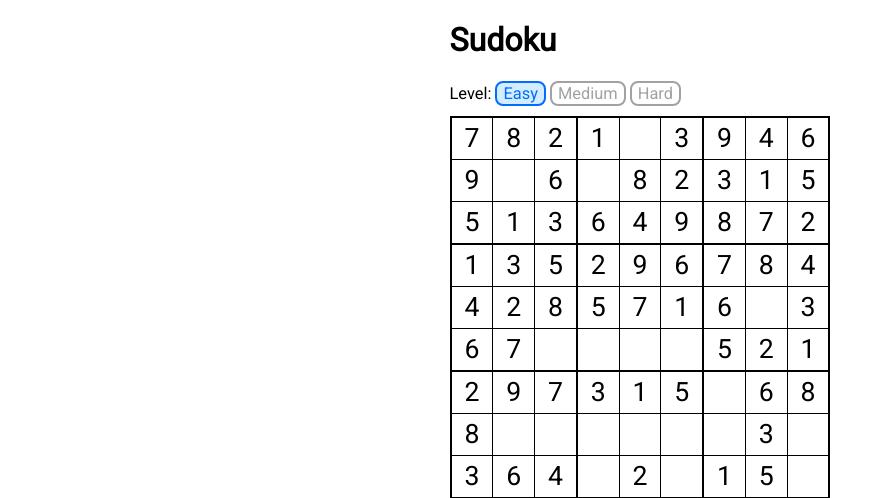
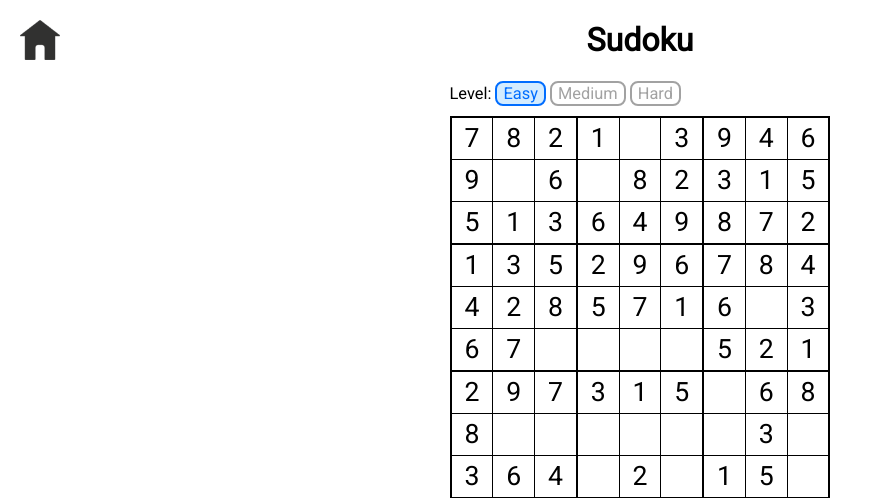
Before and after one commit to soheekim2109/SudokuFlaskApp, a Flask app: page / in a window 1280 px wide. Shown: the top 498 px of the page, without its empty margins (0-873 px from the left). Run offline with Flask 2, Linux system fonts and the light colour scheme.

Commit message:
Add home button

```diff
--- a/static/style.css
+++ b/static/style.css
@@ -21,6 +21,8 @@ body {
     font-family: 'Roboto', serif;
 }
 
+
+
 .align-right {
     text-align: right;
 }
@@ -32,6 +34,28 @@ body {
     -ms-user-select: none;
     user-select: none;
 }
+
+
+
+#home-button {
+    position: absolute;
+    top: 20px;
+    left: 20px;
+}
+
+#home-button > img, #theme-button > img {
+    width: 40px;
+}
+
+
+
+
+
+
+h1 {
+    text-align: center;
+}
+
 
 .sudoku-board-item, .sudoku-inputmode-item, .sudoku-input-item {
     display: flex;
@@ -170,7 +194,7 @@ body {
     padding: 1px 6px;
     border: solid 2px var(--sudoku-light-color);
     border-radius: 8px;
-    transition: all .1s ease-in-out;
+    transition: all .07s ease-in-out;
 }
 .sudoku-level > a {
     color: var(--sudoku-light-color);
@@ -183,9 +207,12 @@ body {
 .sudoku-level-active > a {
     color: var(--sudoku-highlighted-main-color);
 }
+.sudoku-level:hover {
+    transform: scale(1.05);
+}
 .sudoku-level:active {
     background-color: var(--sudoku-highlighted-bg-color);
-    transform: scale(0.9);
+    transform: scale(0.98);
 }
 
 #sourcecode {
--- a/templates/sudoku.html
+++ b/templates/sudoku.html
@@ -12,6 +12,9 @@
     <h1>Sudoku</h1>
 </header>
 <body>
+    <a id="home-button" href="https://soheekim.dev/">
+        <img src="../static/home-light.png" alt="Back to home" title="Back to home">
+    </a>
     <div id="sudoku-level-container">
         Level:
         <div class="sudoku-level unselectable" id="sudoku-level-easy">
```
Also changed, not shown: static/home-light.png (added).
